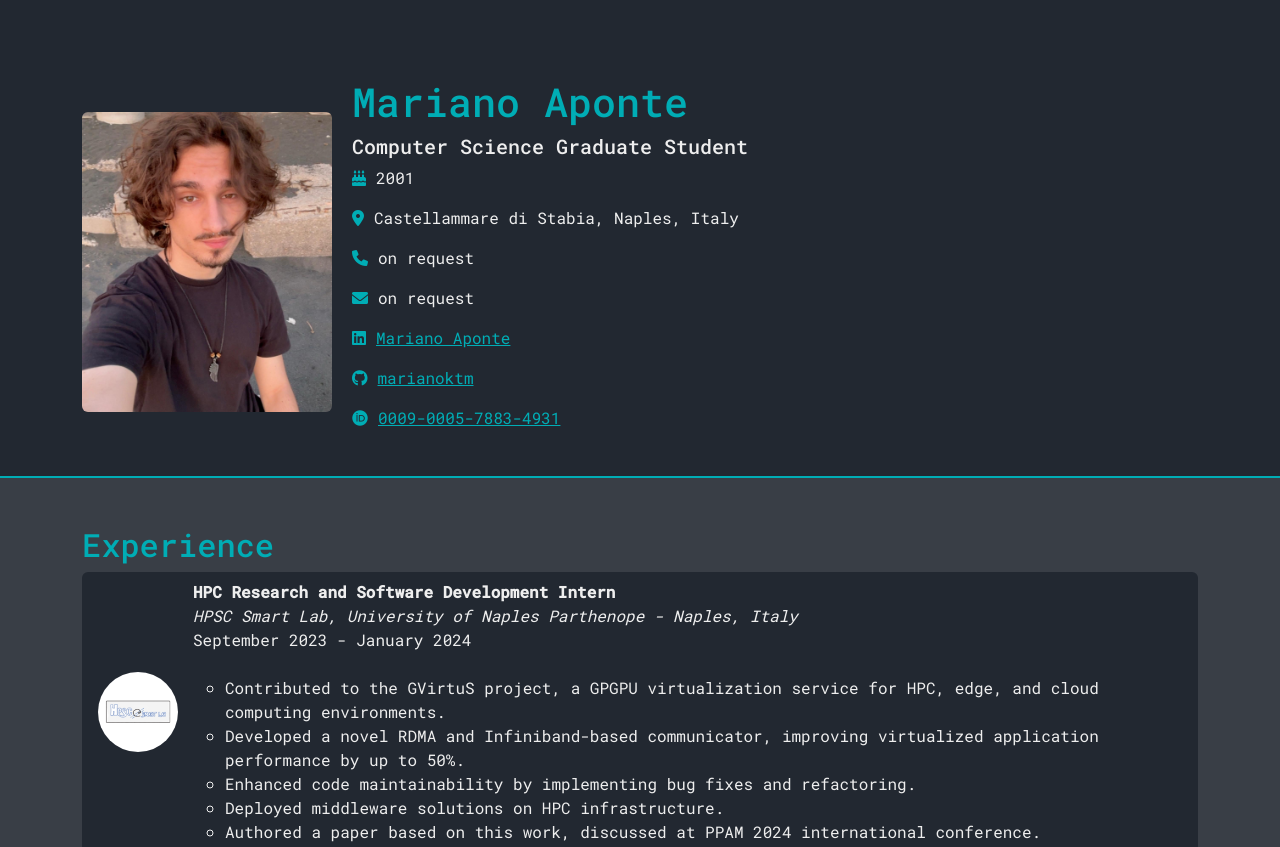
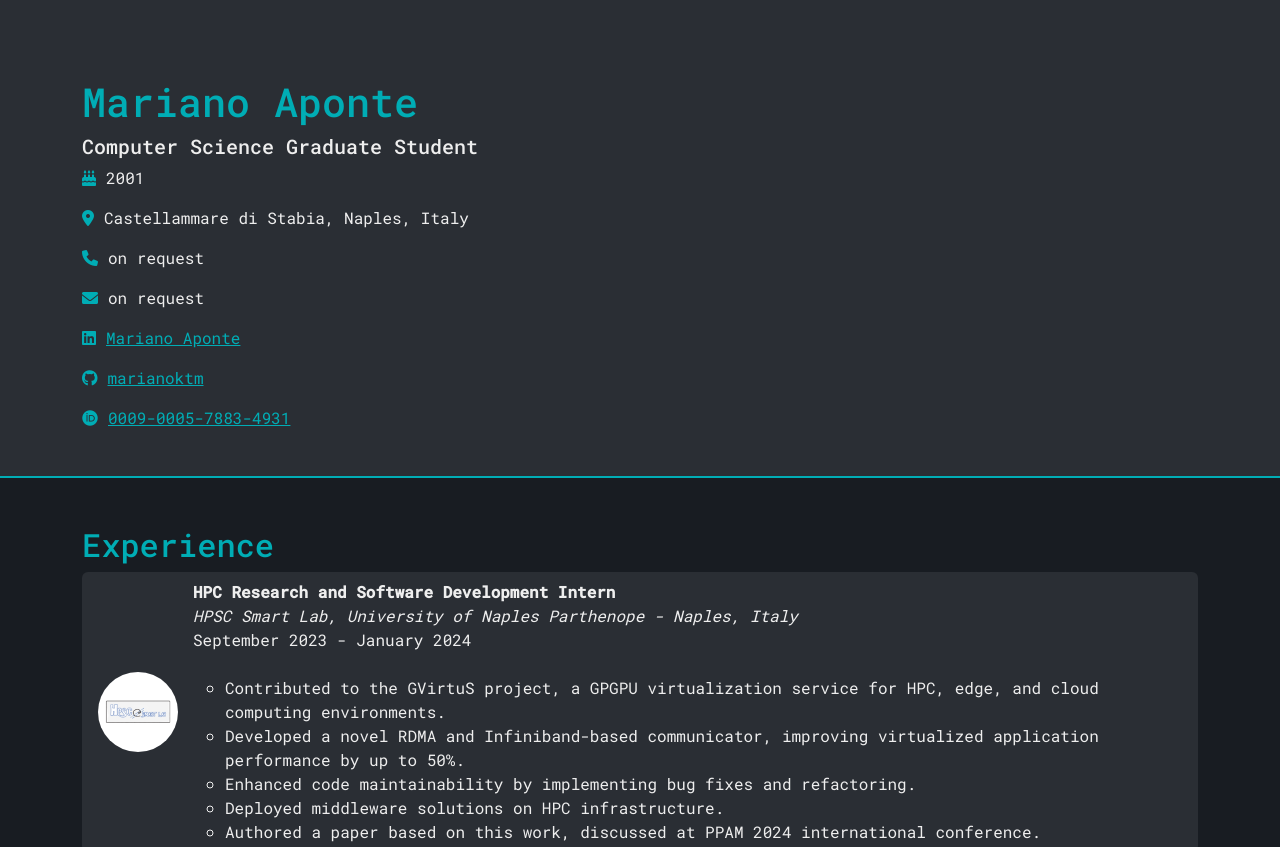
Before and after one commit to marianoktm/marianoktm.github.io, a plain HTML site: page index.html in a window 1280 px wide. Shown: the top 847 px of the page. Drawn offline with nearby package versions, Linux system fonts and the light colour scheme.

Commit message:
Darken-ed and inverted the theme

```diff
--- a/index.html
+++ b/index.html
@@ -13,7 +13,7 @@
     <!-- Custom CSS for Material Design & Dark Theme -->
     <style>
         body {
-            background-color: #393E46; /* Dark background */
+            background-color: #181C22; /* Dark background */
             color: #EEEEEE; /* Light text */
             font-family: 'Roboto Mono', monospace; /* Monospace font */
         }
@@ -27,7 +27,7 @@
         }
 
         .list-group-item {
-            background-color: #222831; /* Darker card background */
+            background-color: #2A2E34; /* Darker card background */
             border: none; /* Remove border */
             margin-bottom: 10px;
             border-radius: 8px; /* Slightly rounded corners */
@@ -35,7 +35,7 @@
         }
 
         header {
-            background-color: #222831; /* Dark header background */
+            background-color: #2A2E34; /* Dark header background */
             padding: 30px 0;
             border-bottom: 2px solid #00ADB5; /* Material Amber bottom border */
         }
@@ -43,7 +43,7 @@
         footer {
             margin-top: 30px;
             padding: 15px 0;
-            background-color: #222831;
+            background-color: #2A2E34;
             border-top: 2px solid #00ADB5;
         }
 
@@ -86,7 +86,6 @@
     <div class="container">
         <section class="mt-5">
             <div class="d-flex align-items-center">
-                <img src="imgs/me.jpeg" class="profile-img rounded">
                 <div>
                     <h1>Mariano Aponte</h1>
                     <h5>Computer Science Graduate Student</h5>
```
